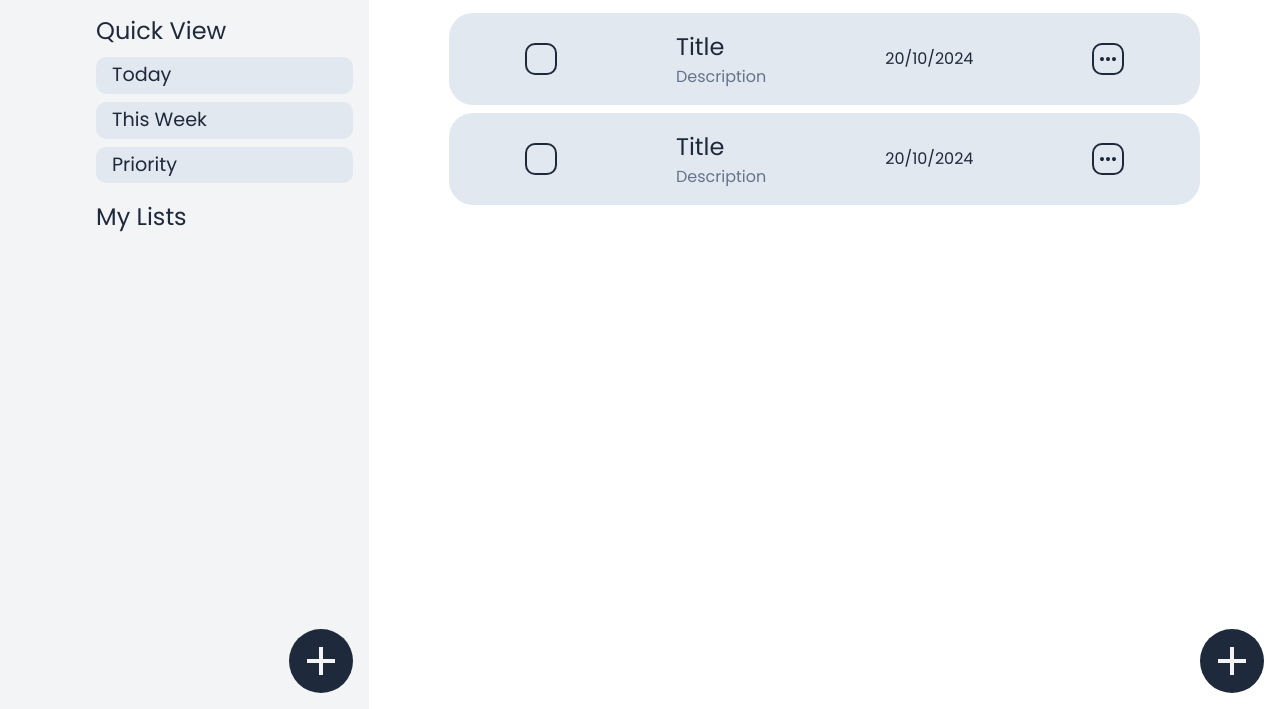
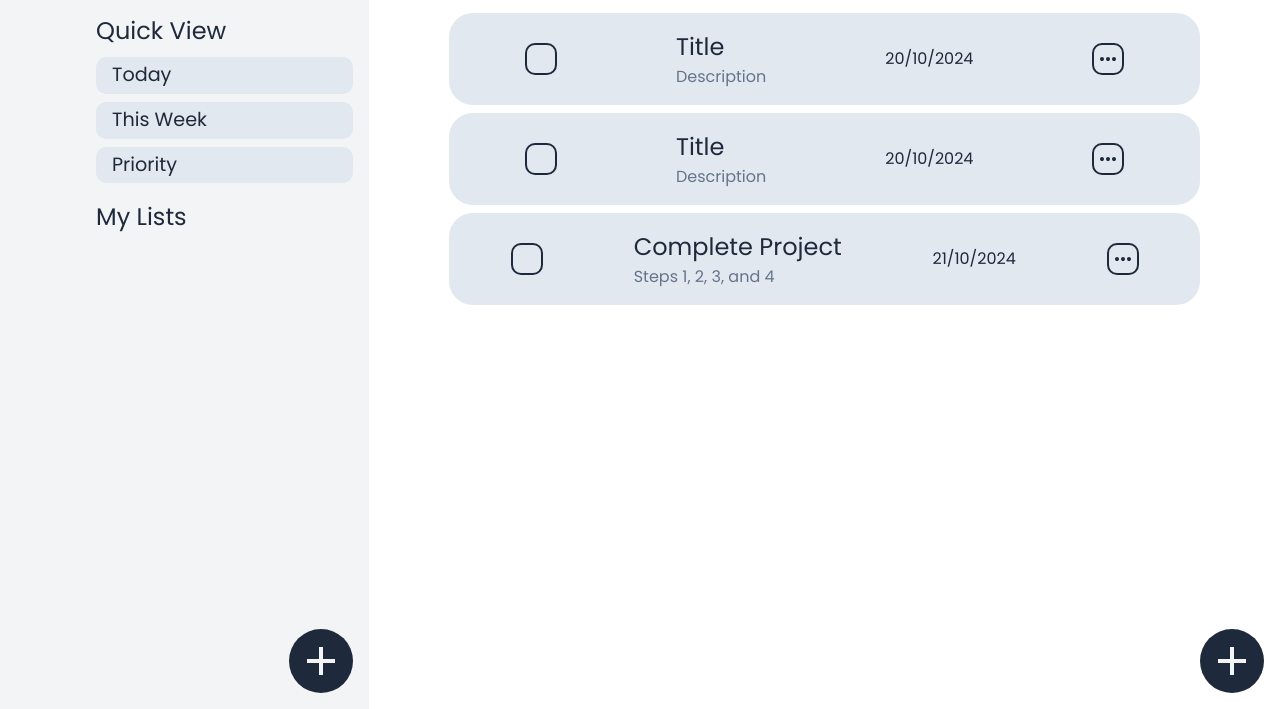
Before and after one commit to illtrythisout/odin-to-do-list, a website built with webpack: page src/template.html in a window 1280 px wide. Shown: the part 91-800 px from the top of the page. Built offline with nearby package versions, Linux system fonts and the light colour scheme.

Commit message:
create basic dom logic
Added logic to change title
Added logic to add a bullet point dom
Image in bullet point dom logic is broken

```diff
--- /dev/null
+++ b/src/dom-logic/element-factory.js
@@ -0,0 +1,20 @@
+export {makeElement, removeElement}
+
+function makeElement(tag, att, attValue, textContent, appendTo) {
+    let element = document.createElement(tag);
+    if(att) {
+        element.setAttribute(att, attValue);
+    }
+    if(textContent) {
+        element.textContent = textContent;
+    }
+    appendTo.appendChild(element);
+
+    return element
+}
+
+function removeElement(parent) {
+    while (parent.firstChild) {
+        parent.removeChild(parent.firstChild);
+    }
+}
--- /dev/null
+++ b/src/dom-logic/pages-dom-logic.js
@@ -0,0 +1,31 @@
+import {makeElement, removeElement} from "./element-factory";
+export {updateTitle, addBulletDom}
+
+const updateTitle = function (content) {
+    const title = document.querySelector(".listTitle");
+    title.textContent = content;
+}
+
+const addBulletDom = function (title, description, date) {
+    const container = document.querySelector(".bulletsDiv");
+
+
+    const bulletPoint = makeElement("div", "class", "bulletPoint", "", container);
+
+    const checkBoxSurround = makeElement("label", "class", "checkBoxSurround", "", bulletPoint);
+    const checkbox = makeElement("input", "class", "checkbox", "", checkBoxSurround);
+    checkbox.setAttribute("type", "checkbox");
+    checkbox.setAttribute("name", "completeBullet");
+    const checkmark = makeElement("span", "class", "checkmark", "", checkBoxSurround);
+
+    const bulletText = makeElement("div", "class", "bulletText", "", bulletPoint);
+    const bulletTitle = makeElement("h3", "class", "bulletTitle", title, bulletText);
+    const bulletDescription = makeElement("p", "class", "bulletDescription", description, bulletText);
+
+    const bulletDate = makeElement("p", "class", "bulletDate", date, bulletPoint);
+
+    const bulletEdit = makeElement("button", "class", "bulletEdit", "", bulletPoint);
+    const bulletEditImg = makeElement("img", "src", "./images/edit.svg", "", bulletEdit);
+    bulletEditImg.setAttribute("alt", "edit bullet")
+
+}
--- a/src/index.js
+++ b/src/index.js
@@ -1,9 +1,11 @@
 import "./styles.css";
 import {lists, newList, addBullet} from "./list-logic";
+import { updateTitle, addBulletDom } from "./dom-logic/pages-dom-logic";
 
 newList("Personal");
 newList("Work");
 
 addBullet("Work", "Complete Project", "Steps 1, 2, 3, and 4", new Date(), "high")
+addBulletDom("Complete Project", "Steps 1, 2, 3, and 4", "21/10/2024")
 
 console.log(JSON.parse(localStorage.getItem("lists")))
--- a/src/list-logic.js
+++ b/src/list-logic.js
@@ -15,8 +15,13 @@ function newList(name) {
     }
 }
 
-function addBullet(list, title, description, date, priority) {
-    let bullet = {title: title, description: description, date: date, priority: priority};
+function addBullet(list, title, description, date) {
+    let bullet = {
+        title: title,
+        description: description,
+        date: date,
+        completed: false
+    };
     lists[list].push(bullet);
     addToLocalStorage();
 }
--- a/src/pages-dom-logic.js
+++ /dev/null
@@ -1 +0,0 @@
-function createTitle() {}
--- a/src/template.html
+++ b/src/template.html
@@ -52,8 +52,11 @@
                     <p class="bulletDescription">Description</p>
                 </div>
                 <p class="bulletDate">20/10/2024</p>
-                <button class="bulletEdit"><img src="./images/edit.svg" alt="edit"></button>
+                <button class="bulletEdit"><img src="./images/edit.svg" alt="edit bullet"></button>
             </div>
+
+
+
             <div class="bulletPoint">
                 <label class="checkBoxSurround">
                     <input type="checkbox" name="completeBullet" class="completeBullet">
@@ -64,8 +67,11 @@
                     <p class="bulletDescription">Description</p>
                 </div>
                 <p class="bulletDate">20/10/2024</p>
-                <button class="bulletEdit"><img src="./images/edit.svg" alt="edit"></button>
+                <button class="bulletEdit"><img src="./images/edit.svg" alt="edit bullet"></button>
             </div>
+
+
+
             <button class="addBullet add"><img src="./images/add-light.svg" alt="add bullet"></button>
         </div>
     </div>
```
